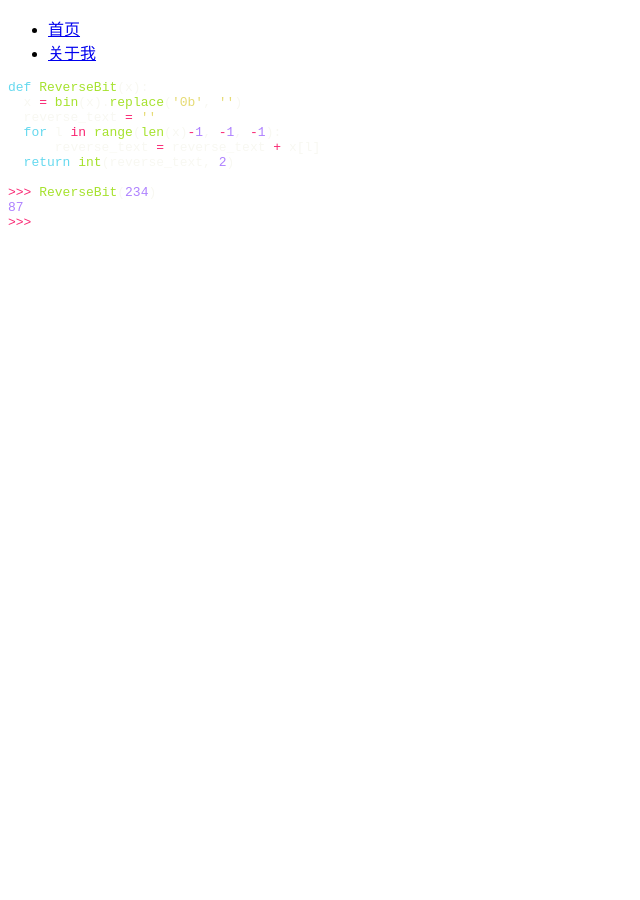
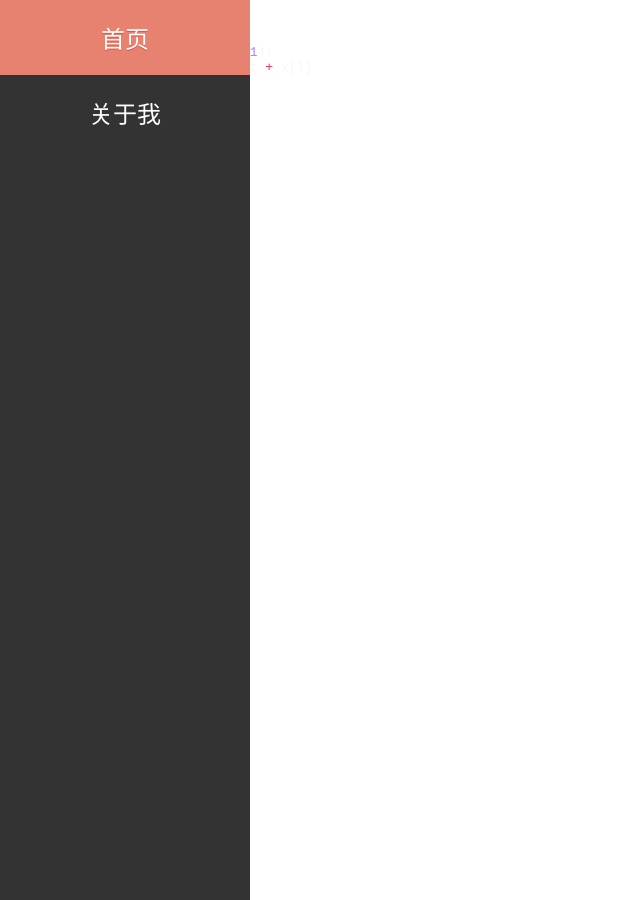
Before and after one commit to userand/blog, a Jekyll site: the page built from _posts/2016-06-02-手机移动端WEB资源整合.md, in a window 1280 px wide. Shown: the whole page, without its empty margins (0-640 px from the left). Built offline with Jekyll 4.4.1, drawn with Linux system fonts in a browser that asks for light colours.

Commit message:
big modfiycss

```diff
--- a/_layouts/default.html
+++ b/_layouts/default.html
@@ -4,7 +4,7 @@
 		<meta http-equiv="content-type" content="text/html; charset=utf-8" />
 		<title>{{ page.title }}</title>
 		<link rel="stylesheet" type="text/css" href="http://userand.github.io/blog/static/css/syntax.css"/>
-		<link rel="stylesheet" href="../static/css/main.css" />
+		<link rel="stylesheet" href="http://userand.github.io/blog/static/css/main.css" />
 	</head>
 	<body>
 
```
